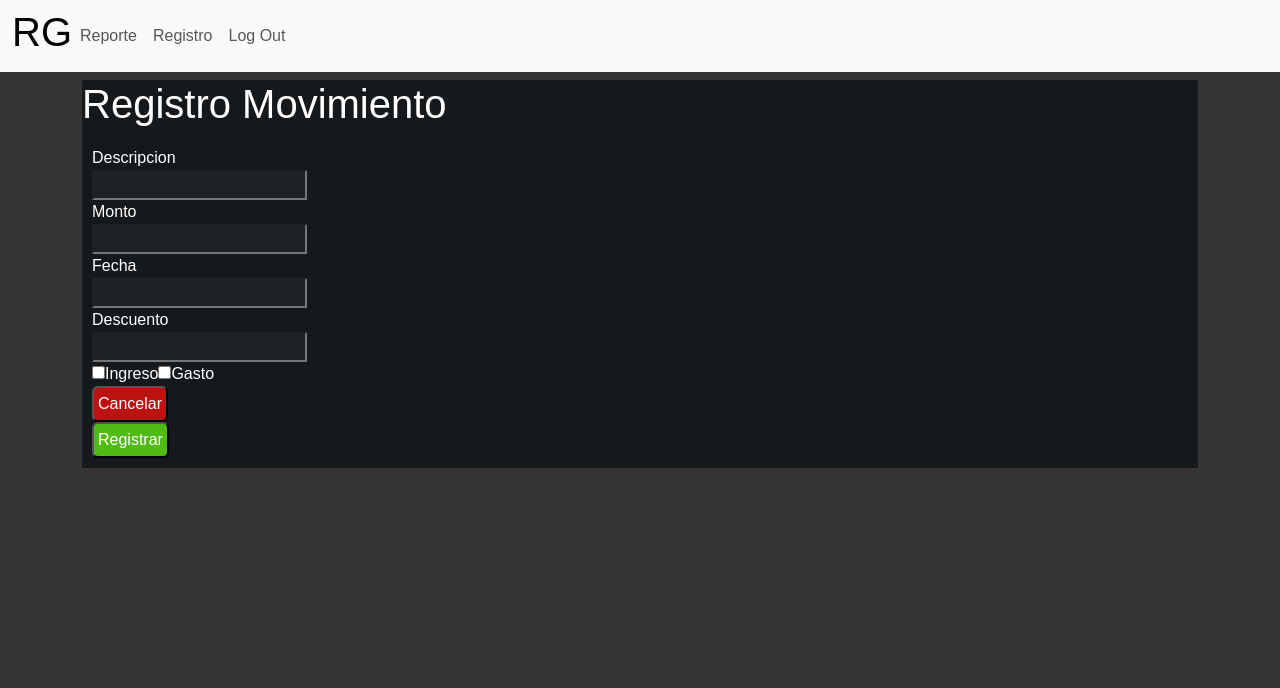
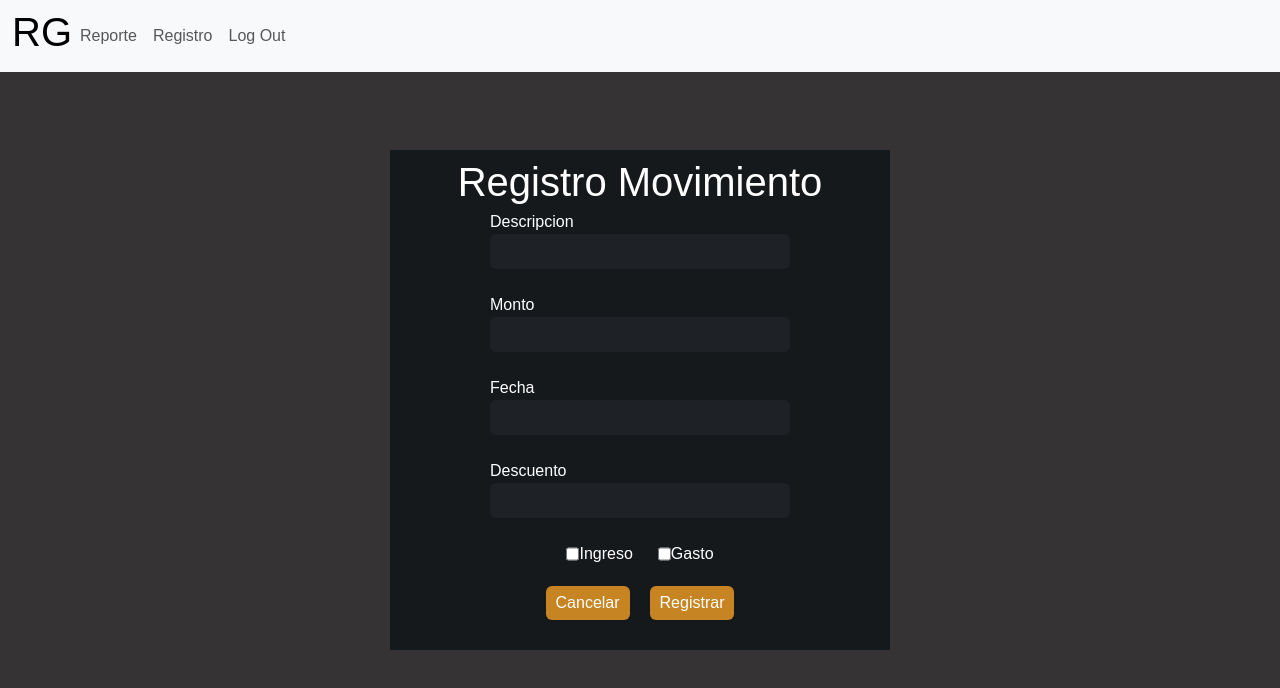
Before and after one commit to LuisaMora/ArquiSoft, a Next.js app: page /registro/registroMov in a window 1280 px wide. Shown: the top 688 px of the page. Built offline with nearby package versions, Linux system fonts and the light colour scheme.

Commit message:
vista registro terminada

```diff
--- a/src/pages/registro/registroMov.jsx
+++ b/src/pages/registro/registroMov.jsx
@@ -1,26 +1,35 @@
 import styles from '@/styles/Egreso.module.css'
 export default function UpdateCategoriesPage() {
     return (
-      <div className={styles.titulo}>
+
         <div className={styles.form}>
-         <h1>Registro Movimiento</h1>
+          <h1 className={styles.titulo}>Registro Movimiento</h1>
           <form className={styles.formu} action="/send-data-here" method="post">
+
             <label className={styles.labels}>Descripcion</label><br></br>
             <input className={styles.mo} type="text" /><br></br>
+
             <label className={styles.labels}>Monto</label><br></br>
             <input className={styles.mo}type="text"/><br></br>
+
             <label>Fecha</label><br></br>
             <input className={styles.mo} type="text" /><br></br>
+
             <label>Descuento</label><br></br>
             <input className={styles.mo} type="text" /><br></br>
+
+          <div className={styles.checks}>
             <input type="checkbox" id="cbox2" value="second_checkbox"></input>
             <label>Ingreso</label>
-            <input type="checkbox" id="cbox2" value="second_checkbox"></input>
-            <label>Gasto</label><br></br>
-            <button  className={styles.botonCancelar} type="submit">Cancelar</button><br></br>
-            <button className={styles.botonAceptar} type="submit">Registrar</button><br></br>
+            <input className={styles.cajas} type="checkbox" id="cbox2" value="second_checkbox"></input>
+            <label>Gasto</label>
+          </div>
+
+            <div className={styles.posicionBoton}>
+            <button className={styles.boton} type="submit">Cancelar</button><br></br>
+            <button className={styles.boton} type="submit">Registrar</button><br></br>
+            </div>
           </form>
         </div>
-      </div>
     )
   }
--- a/src/styles/Egreso.module.css
+++ b/src/styles/Egreso.module.css
@@ -1,24 +1,56 @@
 .titulo{
     color: rgb(255, 255, 255);
+    text-align: center;
 }
+
 .form{
     background-color:#16191c;
+    height: 500px;
+    width: 500px;
+    position: absolute;
+    top: 50%;
+    left: 50%;
+    transform: translate(-50%, -50%);
+}
+.titulo{
+    text-align: center;
+    margin-top: 8px;
 }
 .formu{
-    padding: 10px;
+    position: absolute;
+    top: 50%;
+    left: 50%;
+    transform: translate(-50%, -50%);
+    margin-top: 20px;
 }
 .mo{
     background-color: #1E2126;
+    display: flex;
+    justify-content: center;
+    border: 0;
+    width: 300px;
+    height: 35px;
+    border-radius: 6px;
+    color: white;
 }
-.botonCancelar{
-    background-color: rgb(187, 18, 18);
+.boton{
+    background-color: #C68422;
     color: white;
     border-radius: 6px;
-    padding: 4px;
+    padding: 5px 10px 5px 10px;
+    margin: 10px;
+    border: 0;
 }
-.botonAceptar{
-    background-color: rgb(80, 187, 18);
-    color: white;
-    border-radius: 6px;
-    padding: 4px;
+.posicionBoton{
+    margin: 0 auto;
+    display: flex;
+    justify-content: center;
 }
+.checks{
+    display: flex;
+    justify-content: center;
+    margin-bottom: 10px;
+}
+.cajas{
+    margin-left: 25px;
+}
```
